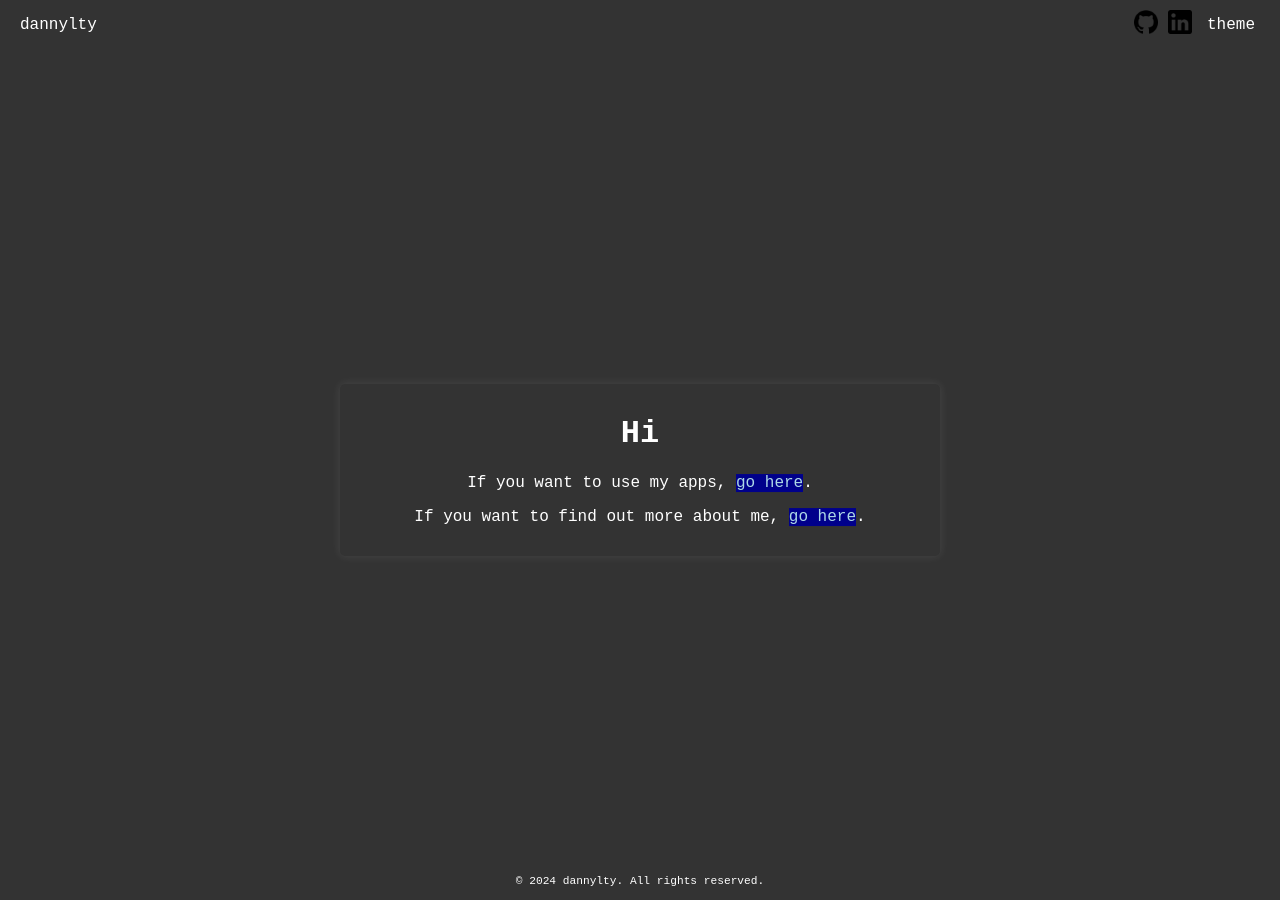
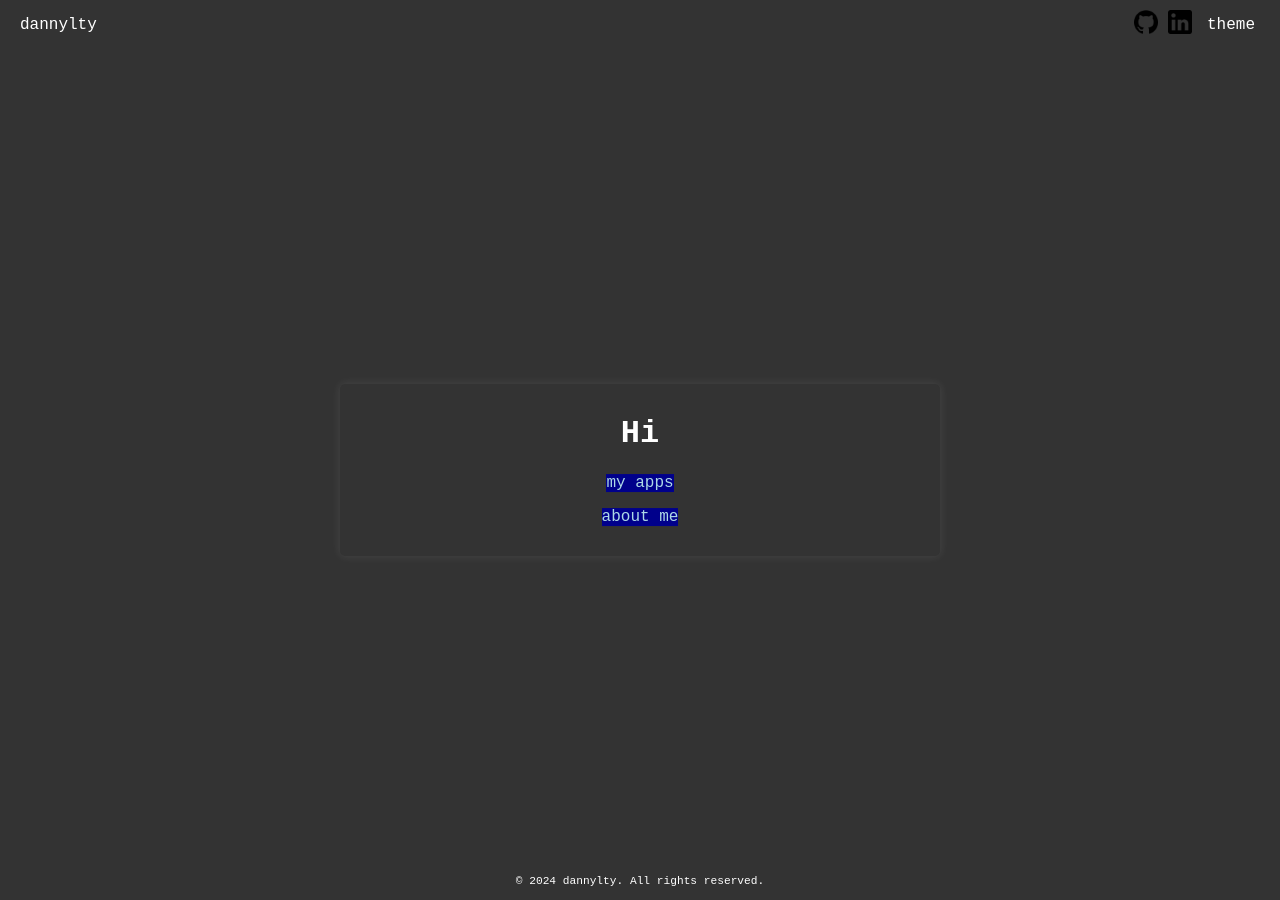
Before and after one commit to dannylty/portfolio, a Jekyll site: the page built from index.md, in a window 1280 px wide. Built offline with Jekyll 4.4.1, drawn with Linux system fonts in a browser that asks for light colours.

Commit message:
Before new mark bg

```diff
--- a/index.md
+++ b/index.md
@@ -4,6 +4,6 @@ title: "main"
 subtitle: "Hi"
 ---
 
-If you want to use my apps, <mark><a href="{{ 'apps.html' | relative_url }}">go here</a></mark>.
+<mark><a href="{{ 'apps.html' | relative_url }}">my apps</a></mark>
 
-If you want to find out more about me, <mark><a href="{{ 'about.html' | relative_url }}">go here</a></mark>.
+<mark><a href="{{ 'about.html' | relative_url }}">about me</a></mark>
```
Also changed, not shown: 1 other file.
